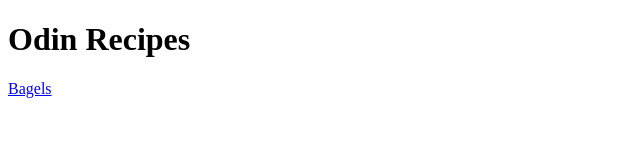
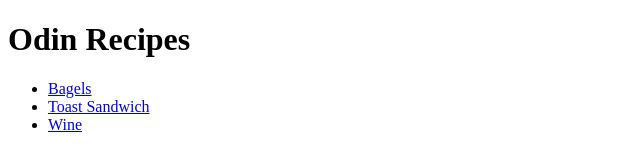
Before and after one commit to hgray3/odin-recipes, a plain HTML site: page index.html in a window 1280 px wide. Shown: the whole page, without its empty margins (0-640 px from the left). Drawn offline with Linux system fonts and the light colour scheme.

```diff
--- a/index.html
+++ b/index.html
@@ -8,6 +8,10 @@
 </head>
 <body>
     <h1>Odin Recipes</h1>
-    <a href="recipes/bagels.html">Bagels</a>
+    <ul>
+        <li><a href="recipes/bagels.html">Bagels</a></li>
+        <li><a href="recipes/toastsandwich.html">Toast Sandwich</a></li>
+        <li><a href="recipes/winesoup.html">Wine</a></li>
+    </ul>
 </body>
 </html>
```
